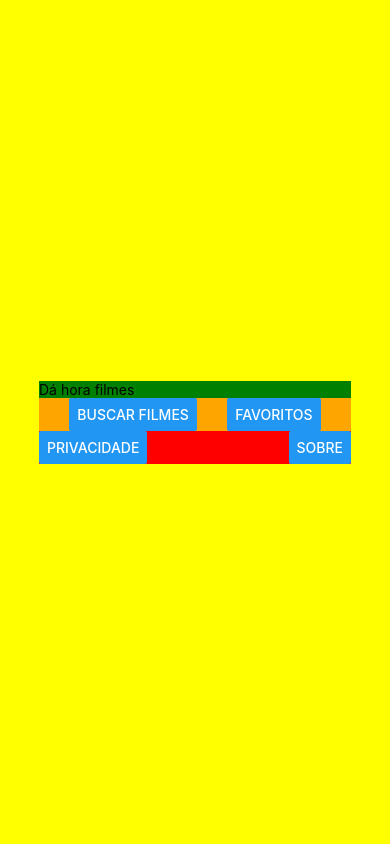
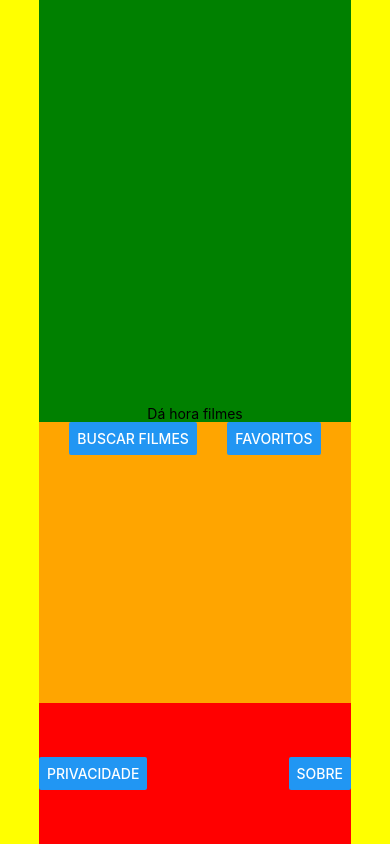
Before and after one commit to thiagoribeiro2003/dahora-filmes, a React Native app: screen / in a window 390 px wide. Built offline with nearby package versions, Linux system fonts and the light colour scheme.

Commit message:
Wireframe Layout Base
Ajustes Flex para as Views do App.

```diff
--- a/App.js
+++ b/App.js
@@ -25,25 +25,32 @@ export default App;
 
 const estilos = StyleSheet.create({
   container: {
+    flex: 1,
     backgroundColor: "yellow",
-    flex: 1,
     alignItems: "center",
     justifyContent: "center",
   },
   viewLogo: {
+    flex: 3,
     width: "80%",
     backgroundColor: "green",
     textAlign: "center",
+    justifyContent: "flex-end",
+    alignItems: "center",
   },
   viewBotoes: {
+    flex: 2,
     flexDirection: "row",
     justifyContent: "space-evenly",
+    alignItems: "flex-start",
     backgroundColor: "orange",
     width: "80%",
   },
   viewRodape: {
+    flex: 1,
     flexDirection: "row",
     justifyContent: "space-between",
+    alignItems: "center",
     backgroundColor: "red",
     width: "80%",
   },
```
